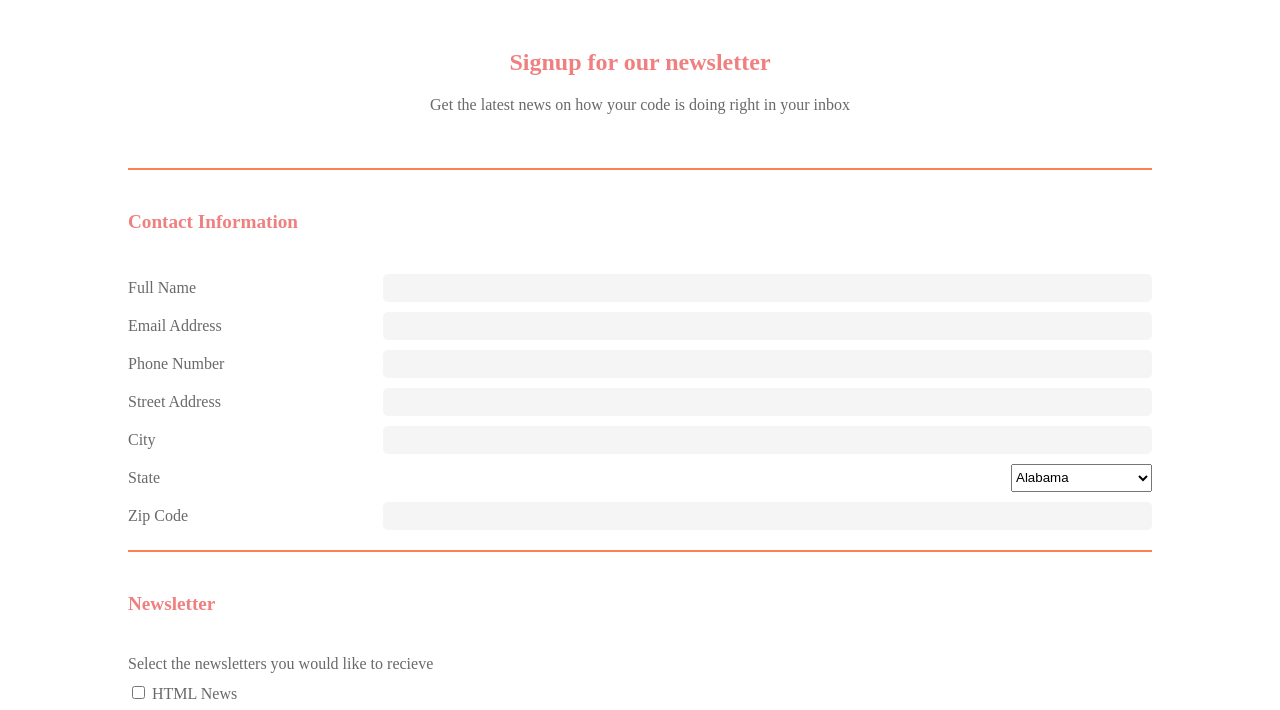
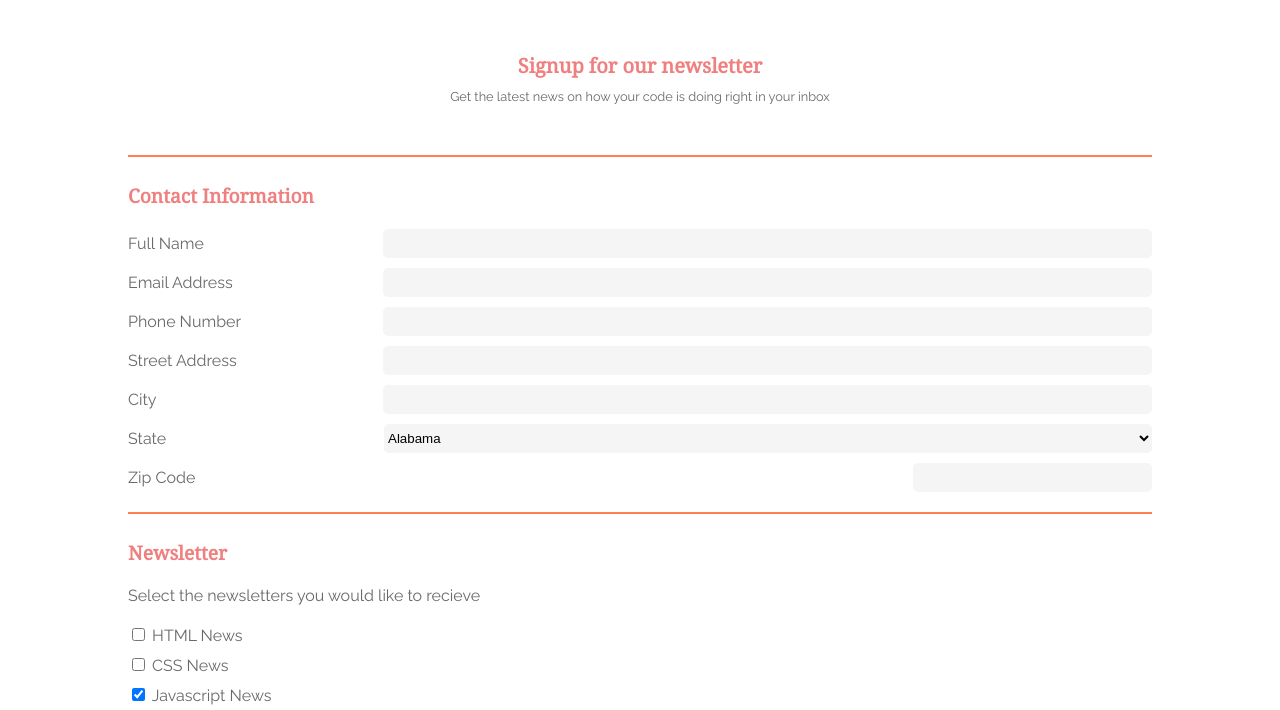
Before and after one commit to Jessgibbins/Techdegree-Project-3, a plain HTML site: page index.html in a window 1280 px wide. Shown: the part 118-828 px from the top of the page. Drawn offline with Linux system fonts and the light colour scheme.

Commit message:
Added fonts

```diff
--- a/index.html
+++ b/index.html
@@ -2,6 +2,8 @@
 <html>
     <head>
         <meta name=viewport content="width=device-width, initial-scale=1">
+        <link href="https://fonts.googleapis.com/css?family=Raleway&display=swap" rel="stylesheet">
+        <link href="https://fonts.googleapis.com/css?family=Noto+Serif&display=swap" rel="stylesheet">
         <link href="style.css" type="text/css" rel="stylesheet">
         <title>The Code Review</title>
     </head>
@@ -127,10 +129,10 @@
                 <div class="input">
                 <label>Newsletter format</label>
                     <div class="input">
-                    <input type="radio" name="html_format" value="html"> HTML<br>
+                    <input type="radio" name="news_format" value="html"> HTML<br>
                     </div>
                     <div class="input">
-                    <input type="radio" name="text_format" value="plain-text"> Plain text<br>
+                    <input type="radio" name="news_format" value="plain-text"> Plain text<br>
                     </div>
                 </div>
 
@@ -141,7 +143,7 @@
 
                 <button type="button">Sign Up</button>
 
-                <p>Copyright The Code Review</p>
+                <p><i>Copyright The Code Review</i></p>
             </fieldset>
         </form>
 
--- a/style.css
+++ b/style.css
@@ -1,7 +1,25 @@
-
+/* UNIVERSAL STYLES */
 
 body {
     margin: 0;
+}
+
+h1,
+h2,
+legend {
+    font-family: 'Noto Serif', serif;
+}
+
+label,
+input,
+.input,
+p {
+    font-family: 'Raleway', sans-serif;
+}
+
+p {
+    text-align: center;
+    font-size: 0.8em;
 }
 
 p,
@@ -32,17 +50,20 @@ h1 {
 
 h2 {
     color: lightcoral;
+    margin-bottom: 0.5em;
+    text-align: center;
+    font-size: 1.25em;
 }
 
-h2,
-p {
-    text-align: center;
+.signup-info p {
+    margin-top: 0;
+    padding: 0 5% 5% 5%;
 }
 
 /* FORM STYLES */
 
 form {
-    margin: 5%;
+    margin: 0 5%;
     padding-bottom: 10%;
 }
 
@@ -58,29 +79,52 @@ legend {
     font-size: 1.2em;
 }
 
+.contact-info legend {
+    padding-bottom: 10px;
+}
+
+.newsletter legend {
+    padding-bottom: 0;
+}
+
 .input {
     margin: 10px 0;
 }
 
-input {
+input,
+textarea,
+select {
     background: whitesmoke;
     border: none;
     border-radius: 5px;
 }
 
-.contact-info input {
+.contact-info input,
+.contact-info select {
     width: 100%;
+}
+
+#zip-code {
+    width: 30%;
+}
+
+.contact-info input:focus,
+textarea:focus,
+select:focus {
+    outline: 1px solid lightcoral;
 }
 
 textarea {
     width: 100%;
-    border: none;
-    background: whitesmoke;
 }
 
 label {
     display: block;
     margin: 5px 0;
+}
+
+.newsletter label {
+    padding: 10px 0;
 }
 
 button {
@@ -103,23 +147,31 @@ button {
         padding: 3%;
     }
     legend {
-        padding: 3% 0;
+        padding: 15px 0;
     }
     .signup-info {
         padding: 3% 0;
         margin: 0 10%;
     }
+    .signup-info p {
+        padding: 0;
+    }
     .contact-info label,
     .contact-info input,
-    .contact-info div {
+    .contact-info div,
+    select {
         display: flex;
         justify-content: space-between;
     }
     .contact-info label {
         flex: 1;
     }
-    .contact-info input {
+    .contact-info input,
+    select {
         flex: 3;
+    }
+    #zip-code {
+        flex: 0.30;
     }
     form {
         margin: 0 10%;
```
